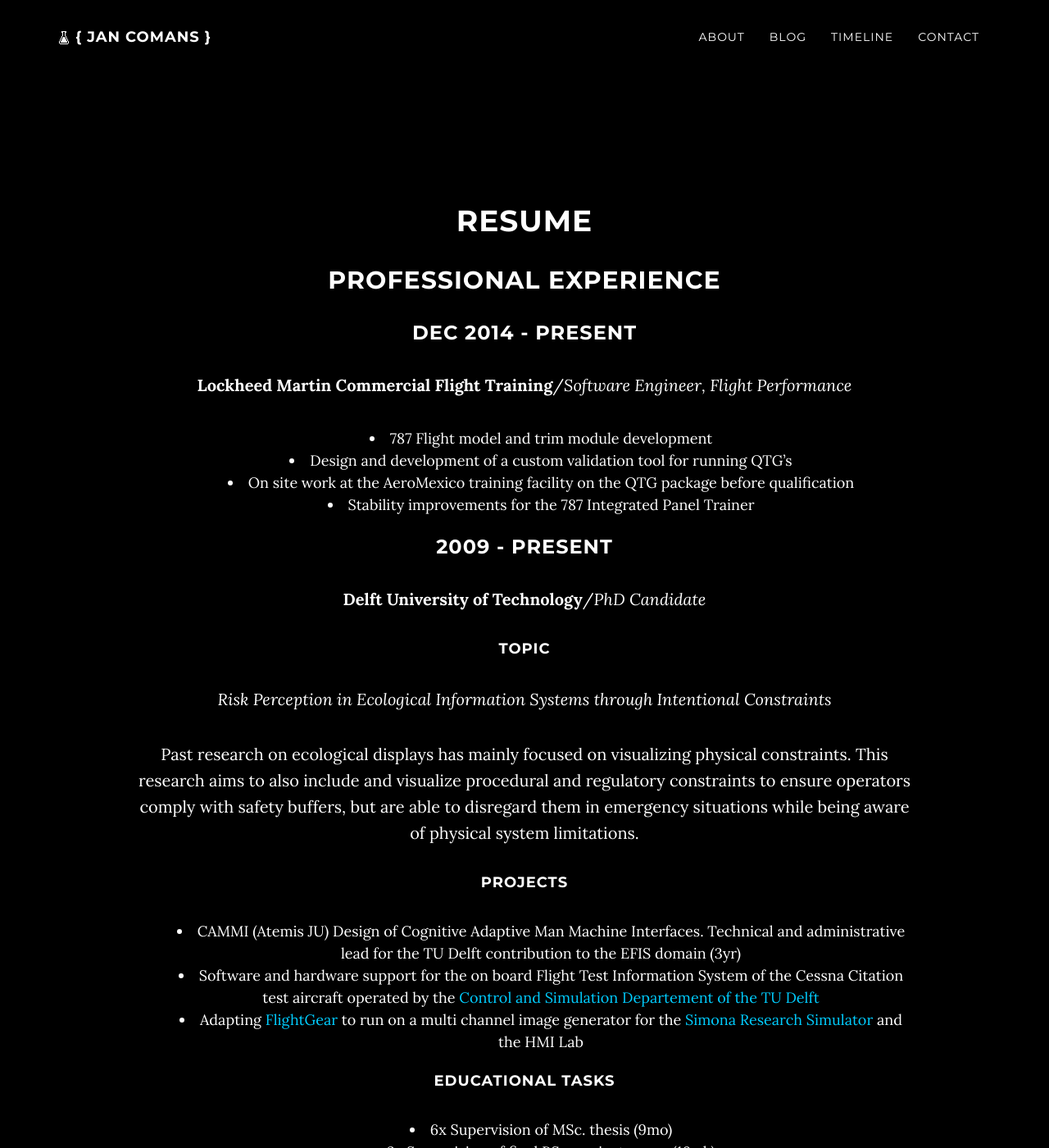
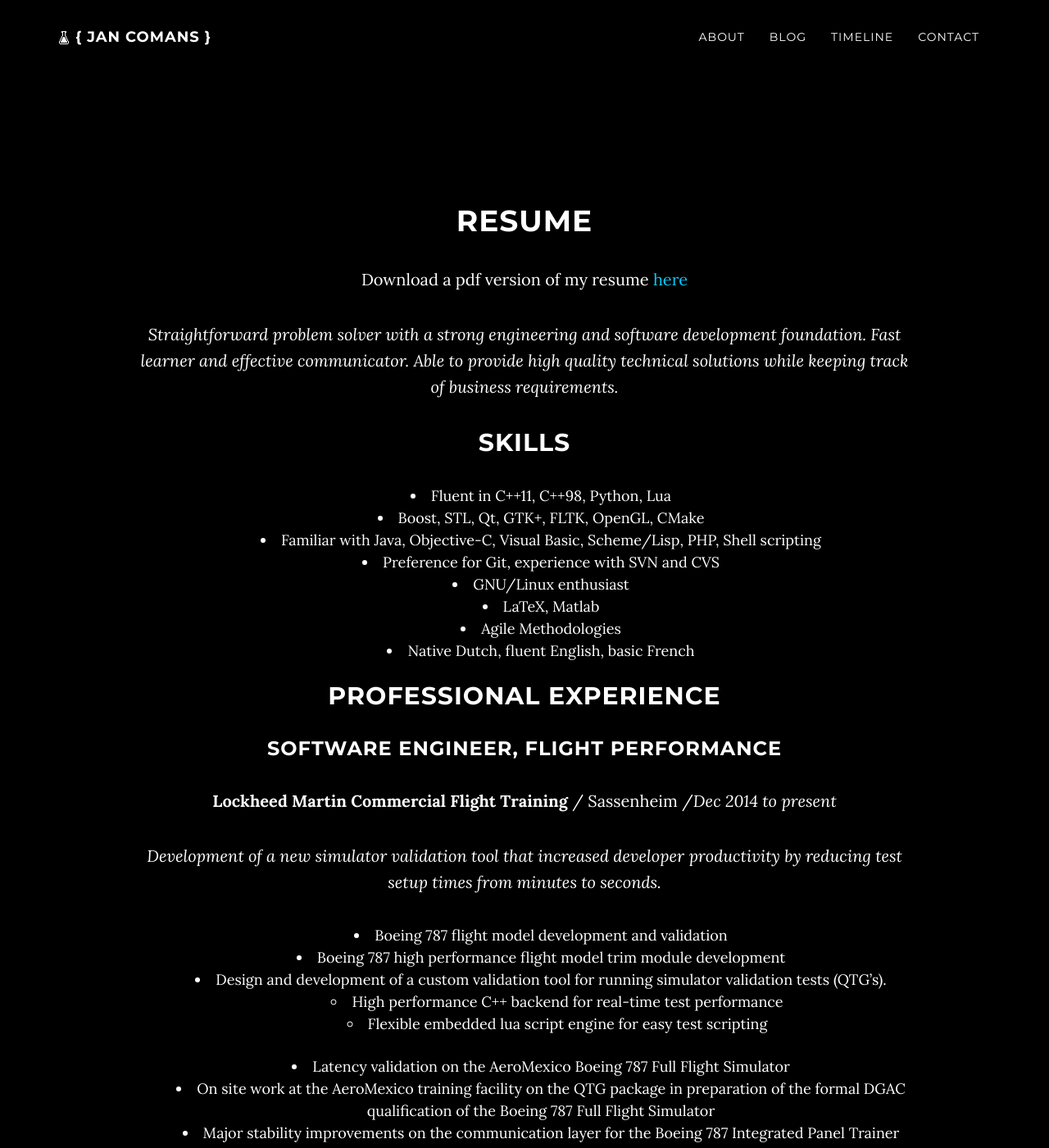
Before and after one commit to jcomans/jcomans.github.io, a Jekyll site: the page built from resume/index.md, in a window 1280 px wide and 1400 px high. Shown: the whole window at 82% size. Built offline with Jekyll 4.4.1, drawn with Linux system fonts in a browser that asks for light colours; nearby versions of some CDN libraries; a style sheet for code colours, icons or effects is not loaded; some of the changed text lies outside the part shown.

Commit message:
Updated resume

```diff
--- a/resume/index.md
+++ b/resume/index.md
@@ -1,65 +1,80 @@
 ---
 layout: resume
 section-type: post
-title: Setting up the Blog
+title: Resume
 ---
 # Resume
 
+Download a pdf version of my resume [here](/content/Resume_JanComans.pdf)
+
+
+*Straightforward problem solver with a strong engineering and software development foundation. Fast learner and effective communicator. Able to provide high quality technical solutions while keeping track of business requirements.*
+
+## Skills
+
+* Fluent in C++11, C++98, Python, Lua
+* Boost, STL, Qt, GTK+, FLTK, OpenGL, CMake
+* Familiar with Java, Objective-C, Visual Basic, Scheme/Lisp, PHP, Shell scripting
+* Preference for Git, experience with SVN and CVS
+* GNU/Linux enthusiast
+* LaTeX, Matlab
+* Agile Methodologies
+* Native Dutch, fluent English, basic French
+
 ## Professional Experience
 
-### Dec 2014 - Present
+### Software Engineer, Flight Performance
 
-**Lockheed Martin Commercial Flight Training**/*Software Engineer, Flight Performance*
+**Lockheed Martin Commercial Flight Training** / Sassenheim /*Dec 2014 to present*
 
-* 787 Flight model and trim module development
-* Design and development of a custom validation tool for running QTG’s
-* On site work at the AeroMexico training facility on the QTG package before qualification
-* Stability improvements for the 787 Integrated Panel Trainer
+*Development of a new simulator validation tool that increased developer productivity by reducing test setup times from minutes to seconds.*
 
-### 2009 - Present
+* Boeing 787 flight model development and validation
+* Boeing 787 high performance flight model trim module development
+* Design and development of a custom validation tool for running simulator validation tests (QTG’s).
+  * High performance C++ backend for real-time test performance
+  * Flexible embedded lua script engine for easy test scripting
+* Latency validation on the AeroMexico Boeing 787 Full Flight Simulator
+* On site work at the AeroMexico training facility on the QTG package in preparation of the formal DGAC qualification of the Boeing 787 Full Flight Simulator
+* Major stability improvements on the communication layer for the Boeing 787 Integrated Panel Trainer
 
-**Delft University of Technology**/*PhD Candidate*
+### PhD Candidate
 
-#### Topic
-*Risk Perception in Ecological Information Systems through Intentional Constraints*
+**Delft University of Technology** / Delft / *2009 to present*
 
-Past research on ecological displays has mainly focused on visualizing physical constraints. This research aims to also include and visualize procedural and regulatory constraints to ensure operators comply with safety buffers, but are able to disregard them in emergency situations while being aware of physical system limitations.
+*Research: Risk Perception in Ecological Information Systems through Intentional Constraints*
 
-#### Projects
-
-* CAMMI (Atemis JU) Design of Cognitive Adaptive Man Machine Interfaces. Technical and administrative lead for the TU Delft contribution to the EFIS domain (3yr)
-* Software and hardware support for the on board Flight Test Information System of the Cessna Citation test aircraft operated by the [Control and Simulation Departement of the TU Delft](http://www.cs.lr.tudelft.nl)
-* Adapting [FlightGear](http://www.flightgear.org) to run on a multi channel image generator for the [Simona Research Simulator](http://www.simona.tudelft.nl) and the HMI Lab
-
-#### Educational tasks
-
-* 6x Supervision of MSc. thesis (9mo)
-* 2x Supervision of final BSc. project group (10wk)
-* Tutor for the Control Theory practical
-* Tutor for the Instrumentation and Signals practical
+* CAMMI (Artemis JU) Design of Cognitive Adaptive Man Machine Interfaces. Technical and administrative lead for the TU Delft contribution to the EFIS domain (3yr)
+* Software and hardware support for the on board Flight Test Information System of the Cessna Citation test aircraft operated by the [TU Delft](www.cs.tudelft.nl)
+* Adapting [FlightGear](www.flightgear.org) to run on a multi channel image generator for the [Simona Research Simulator](www.simona.tudelft.nl) and the HMI Lab
+* 6x Supervision of MSc. thesis (9mo) and of two final BSc. project groups (10wk)
+* Tutor for the Control Theory practical and the Instrumentation and Signals practical
 * Organization and coordination of the teaching assistants for the Flight Test practical
 * Cabin operator/experiment coordinator for the Flight Test practical test flights
 
-## Internships
 
-### 2007: Boeing Research and Technologies Europe
+### Software Engineer (Internship)
+**Boeing Research and Technologies Europe** / Madrid, Spain / *Jul 2007 to Dec 2007*
 
-Development of a high fidelity aviation systems simulator with the Advanced Trajectory Technologies group (6mo)
+*Development of a high fidelity aviation systems simulator with the Advanced Trajectory Technologies group (6mo)*
 
-### 2006: Belgian Federal Government, Department of Finances
-
-Administrative Assistance (1mo)
 
 ## Education
 
-### 2006 - 2009: Master of Science (MSc) in Aerospace Engineering
+### Master of Science (MSc) in Aerospace Engineering
 
-Department of Control and Simulation, Faculty of Aerospace Engineering, TU Delft
+**Department of Control and Simulation, Faculty of Aerospace Engineering, TU Delft** / *2006 - 2009*
 
-Thesis: Visual Delay Reduction in the Simona Research Simulator
+*Master Thesis: Visual Delay Reduction in the Simona Research Simulator*
 
-### 2002 - 2006: Bachelor of Science (BSc) in Aerospace Engineering
+### Bachelor of Science (BSc) in Aerospace Engineering
 
-Faculty of Aerospace Engineering, TU Delft
+**Faculty of Aerospace Engineering, TU Delft** / *2002 - 2006*
 
-Final Project: Design of autonomous underwater vehicles using swarm technology
+*Final Project: Design of autonomous underwater vehicles using swarm technology*
+
+## Hobbies
+
+* Playing the saxophone
+* Cooking
+* Flying (Private pilot license, single engine piston)
```
Also changed, not shown: 1 other file.
